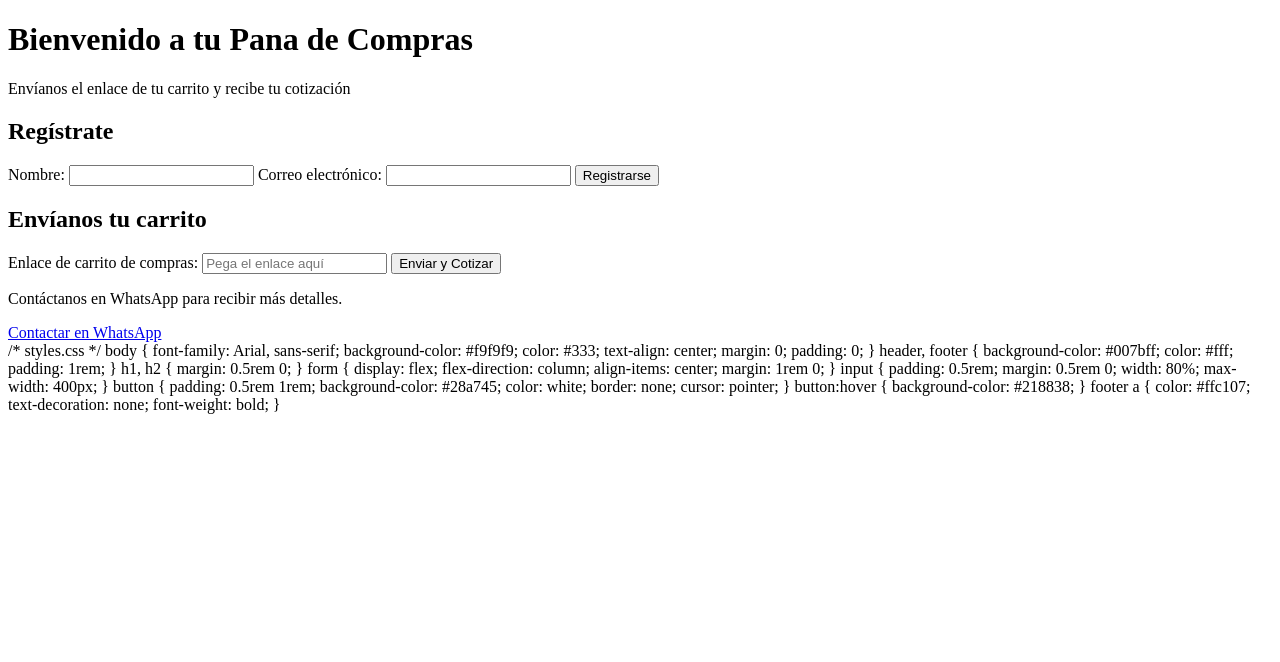
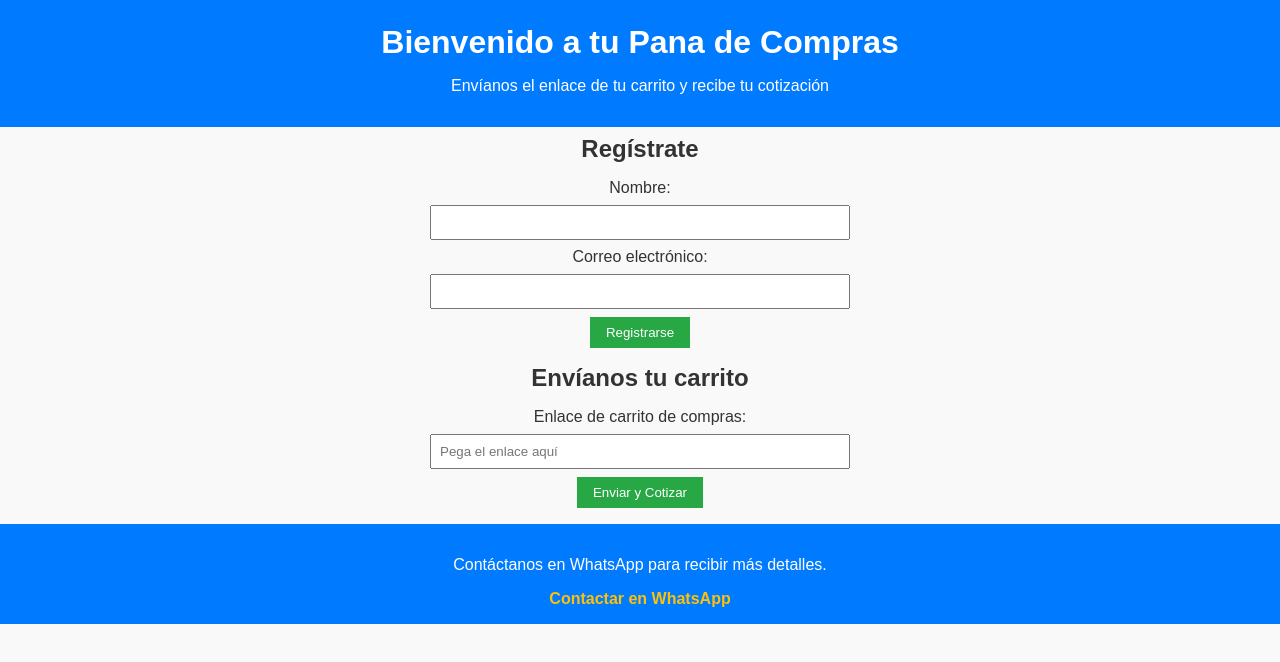
Before and after one commit to Tupanadecompras/Tupana.github.io, a plain HTML site: page index.html in a window 1280 px wide. Drawn offline with Linux system fonts and the light colour scheme.

Commit message:
Update index.html

```diff
--- a/index.html
+++ b/index.html
@@ -4,50 +4,8 @@
     <meta charset="UTF-8">
     <meta name="viewport" content="width=device-width, initial-scale=1.0">
     <title>Tu Página de Cotizaciones</title>
-    <link rel="stylesheet" href="styles.css">
-</head>
-<body>
-    <header>
-        <h1>Bienvenido a tu Pana de Compras</h1>
-        <p>Envíanos el enlace de tu carrito y recibe tu cotización</p>
-    </header>
-
-    <section id="registro">
-        <h2>Regístrate</h2>
-        <form id="formRegistro">
-            <label for="nombre">Nombre:</label>
-            <input type="text" id="nombre" required>
-
-            <label for="email">Correo electrónico:</label>
-            <input type="email" id="email" required>
-
-            <button type="submit">Registrarse</button>
-        </form>
-    </section>
-
-    <section id="carrito">
-        <h2>Envíanos tu carrito</h2>
-        <form id="formCarrito">
-            <label for="linkCarrito">Enlace de carrito de compras:</label>
-            <input type="url" id="linkCarrito" placeholder="Pega el enlace aquí" required>
-
-            <button type="button" onclick="enviarCarrito()">Enviar y Cotizar</button>
-        </form>
-        <p id="status"></p>
-    </section>
-
-    <footer>
-        <p>Contáctanos en WhatsApp para recibir más detalles.</p>
-        <a href="https://wa.me/+18096734188" target="_blank">Contactar en WhatsApp</a>
-    </footer>
-
-    <script src="scripts.js"></script>
-</body>
-</html>
-
-
-/* styles.css */
-
+    <style>
+        /* CSS */
         body {
             font-family: Arial, sans-serif;
             background-color: #f9f9f9;
@@ -98,3 +56,64 @@ footer a {
             text-decoration: none;
             font-weight: bold;
         }
+    </style>
+</head>
+<body>
+    <header>
+        <h1>Bienvenido a tu Pana de Compras</h1>
+        <p>Envíanos el enlace de tu carrito y recibe tu cotización</p>
+    </header>
+
+    <section id="registro">
+        <h2>Regístrate</h2>
+        <form id="formRegistro">
+            <label for="nombre">Nombre:</label>
+            <input type="text" id="nombre" required>
+
+            <label for="email">Correo electrónico:</label>
+            <input type="email" id="email" required>
+
+            <button type="submit">Registrarse</button>
+        </form>
+    </section>
+
+    <section id="carrito">
+        <h2>Envíanos tu carrito</h2>
+        <form id="formCarrito">
+            <label for="linkCarrito">Enlace de carrito de compras:</label>
+            <input type="url" id="linkCarrito" placeholder="Pega el enlace aquí" required>
+
+            <button type="button" onclick="enviarCarrito()">Enviar y Cotizar</button>
+        </form>
+        <p id="status"></p>
+    </section>
+
+    <footer>
+        <p>Contáctanos en WhatsApp para recibir más detalles.</p>
+        <a href="https://wa.me/+18096734188" target="_blank">Contactar en WhatsApp</a>
+    </footer>
+
+    <script>
+        // JavaScript
+
+        // Función para manejar el envío del carrito
+        function enviarCarrito() {
+            const linkCarrito = document.getElementById('linkCarrito').value;
+            const mensaje = Hola! Aquí está el enlace de mi carrito: ${linkCarrito};
+
+            // Redirigir al usuario a WhatsApp con el mensaje prellenado
+            window.open(https://wa.me/1234567890?text=${encodeURIComponent(mensaje)}, '_blank');
+        }
+
+        // Opcional: Manejo del registro de usuario
+        document.getElementById('formRegistro').addEventListener('submit', function(event) {
+            event.preventDefault();
+            const nombre = document.getElementById('nombre').value;
+            const email = document.getElementById('email').value;
+
+            alert(Gracias por registrarte, ${nombre}! Te contactaremos pronto.);
+            // Aquí podrías agregar código para enviar estos datos a una base de datos.
+        });
+    </script>
+</body>
+</html>
```
Lines whose indentation alone changed are shown as unchanged.
